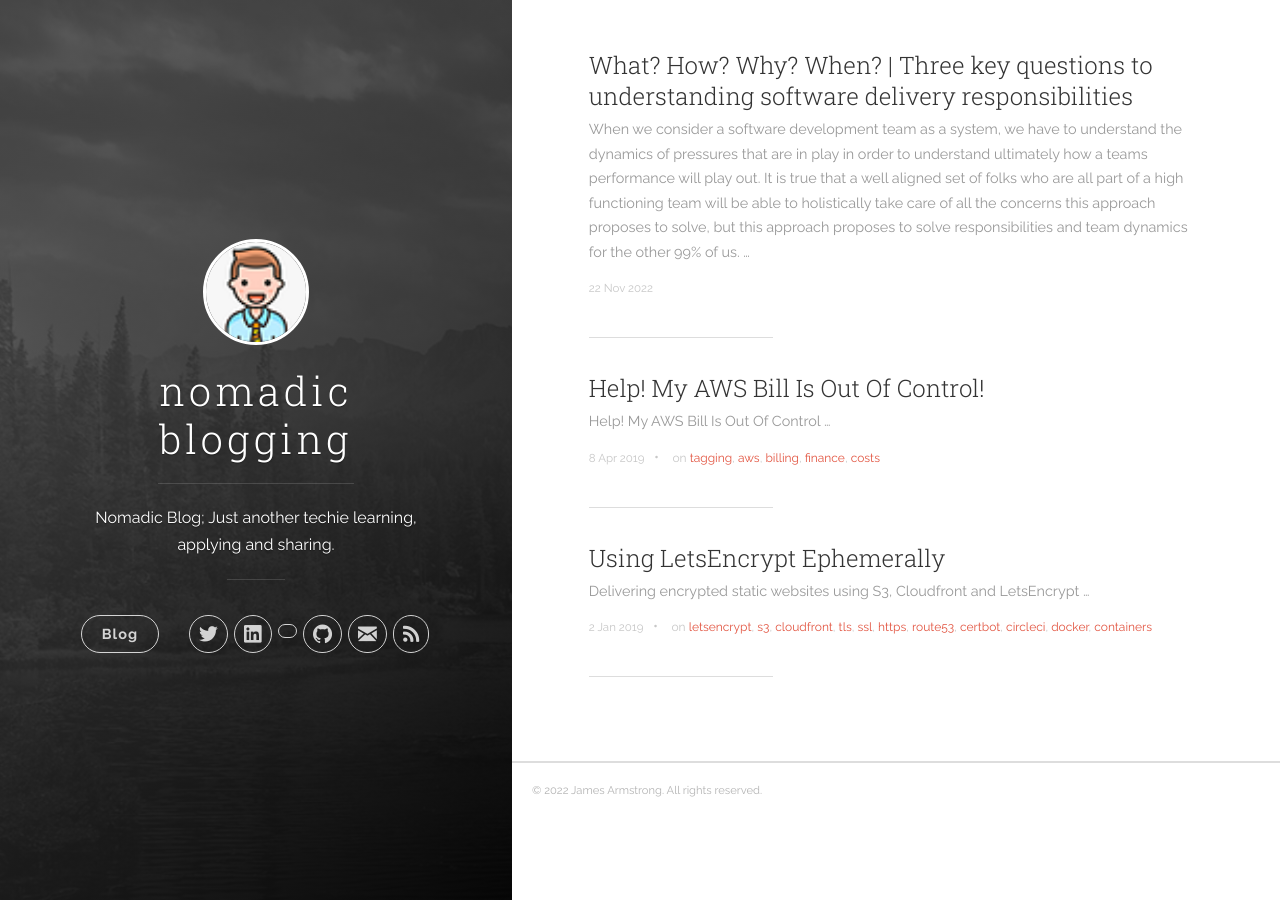
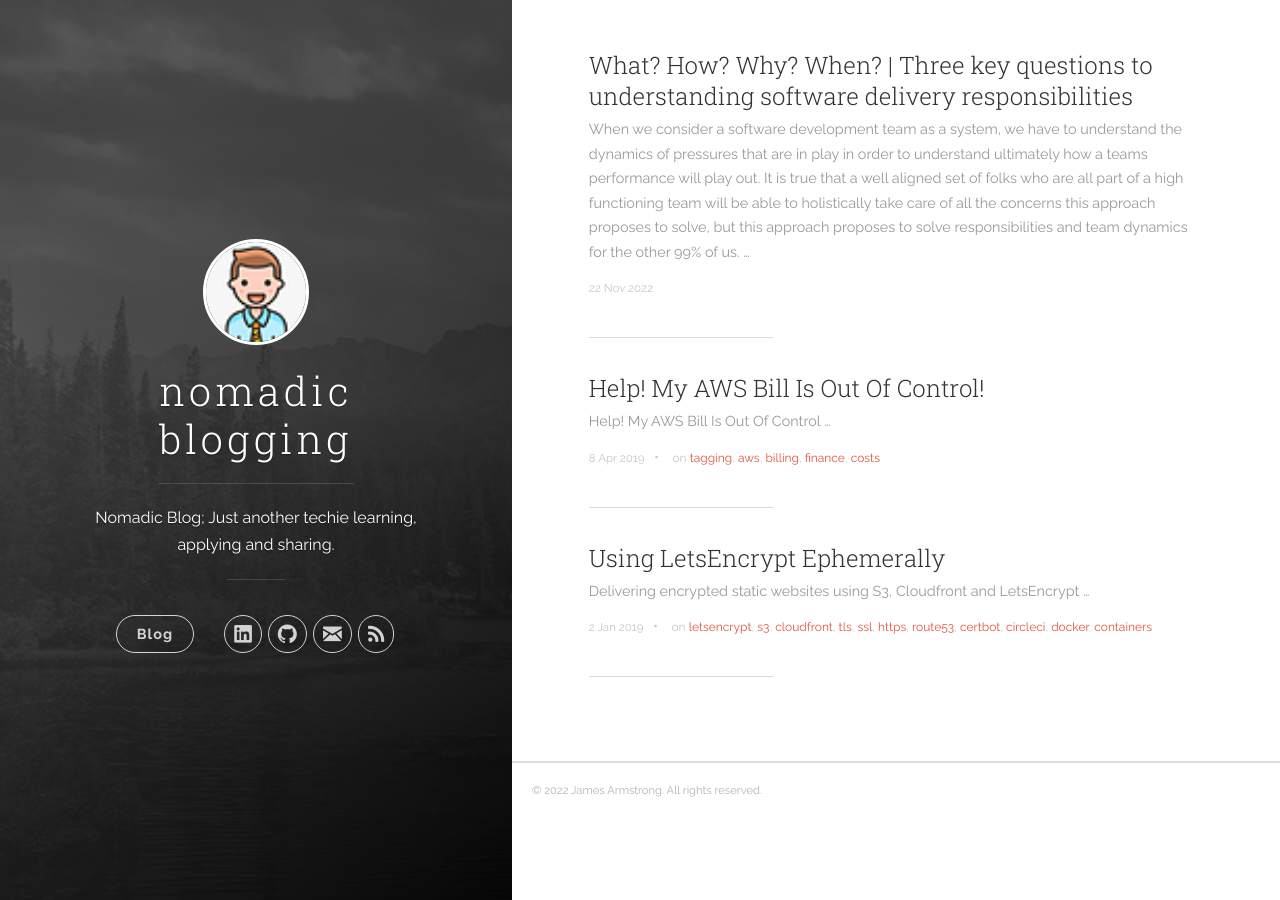
Before and after one commit to nomadicj/nomadicj.github.io, a Jekyll site: the page built from index.html, in a window 1280 px wide. Built offline with Jekyll 4.4.1, drawn with Linux system fonts in a browser that asks for light colours; the list of posts is cut into pages by our own code.

Commit message:
Removing stackshare

```diff
--- a/_config.yml
+++ b/_config.yml
@@ -9,7 +9,6 @@ google_analytics: 'G-H8H411F9KG'
 author:
   name: 'James Armstrong'
   email: j@armstro.ca
-  twitter_username: nomadicj
   github_username: nomadicj
   linkedin_username: jnarmstrong
   stackshare_username: nomadicj
--- a/_includes/header.html
+++ b/_includes/header.html
@@ -57,16 +57,6 @@
               </li>
             {% endif %}
 
-            {% if site.author.stackshare_username %}
-              <!-- LinkedIn -->
-              <li class="navigation__item">
-                <a href="https://stackshare.io/{{ site.author.stackshare_username }}/job-stack" title="{{ site.author.stackshare_username }} on StackShare" target="_blank">
-                  <i class="icon icon-social-stackshare"></i>
-                  <span class="label">StackShare</span>
-                </a>
-              </li>
-            {% endif %}
-
             {% if site.author.github_username %}
               <!-- GitHub -->
               <li class="navigation__item">
```
